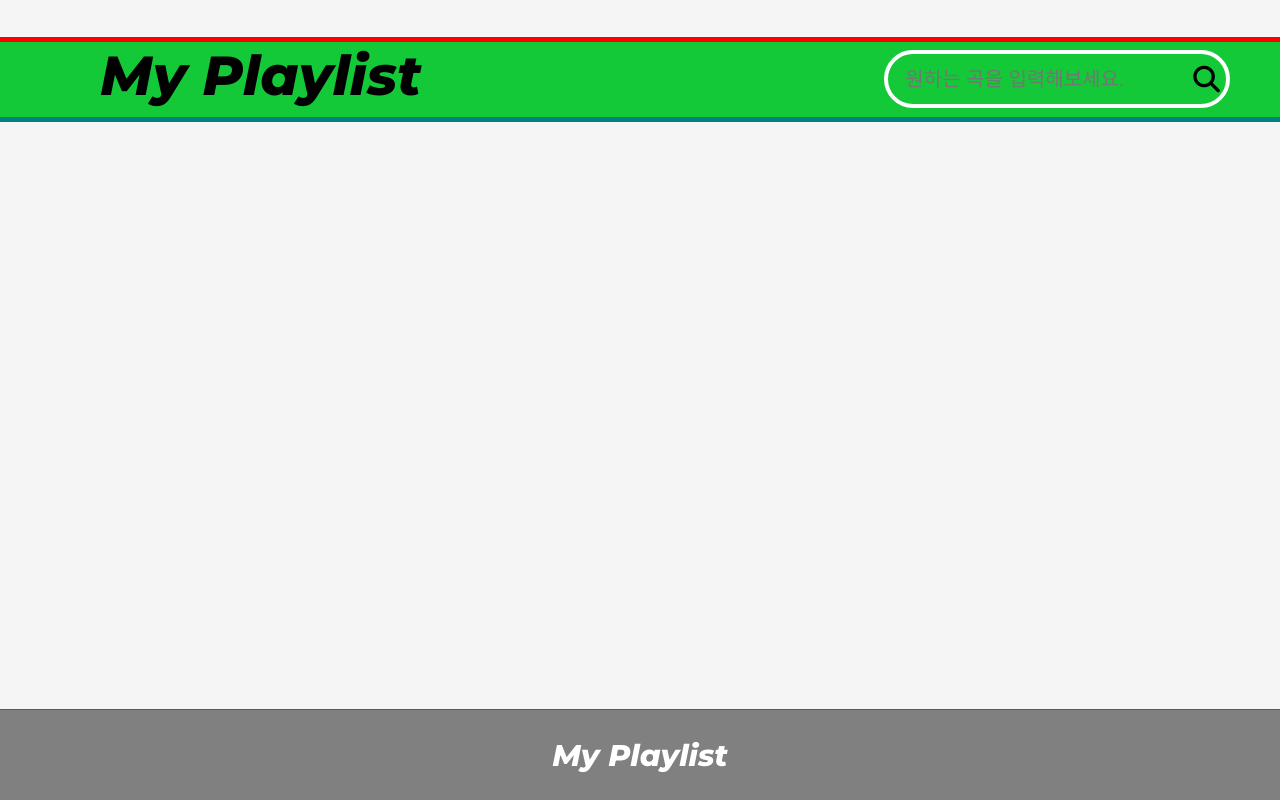
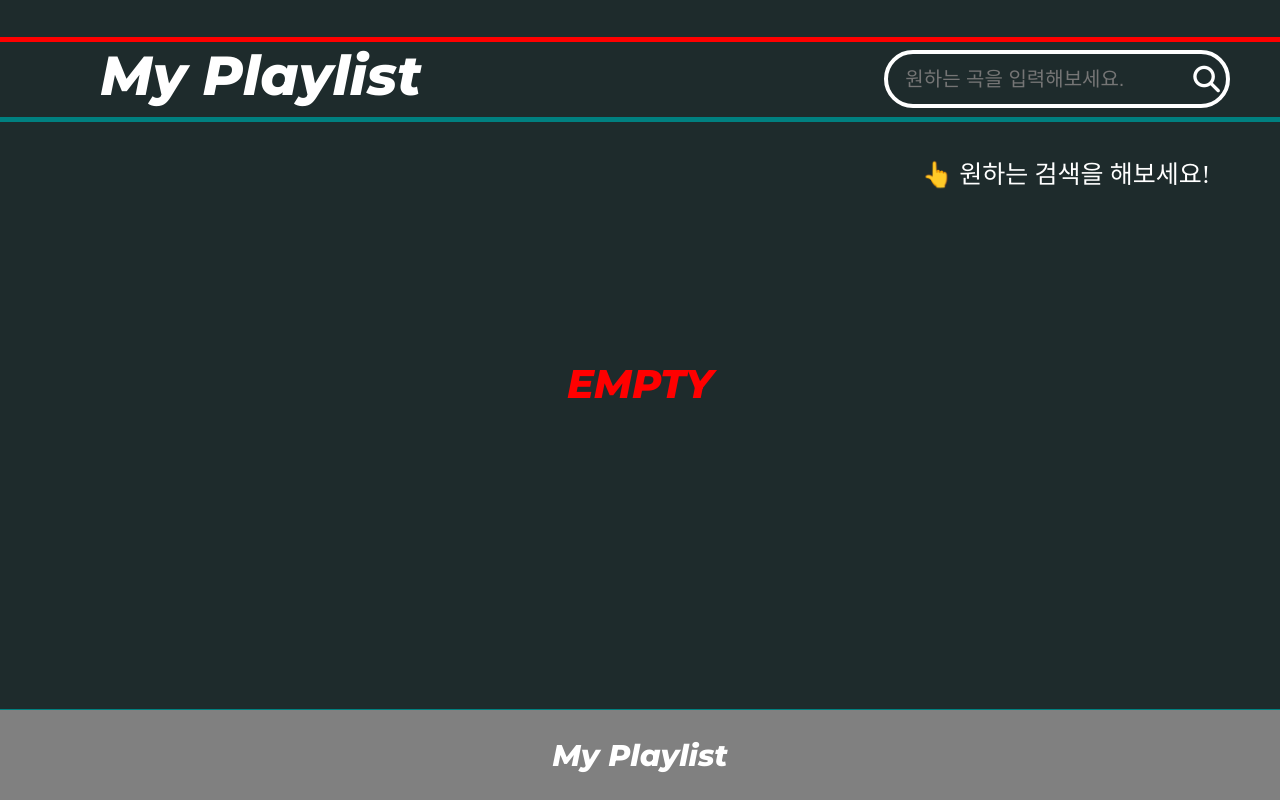
Before and after one commit to CodeSoom/project-react-3-shinhyogeun, a React app: page / in a window 1280 px wide. Built offline with nearby package versions, Linux system fonts and the light colour scheme.

Commit message:
전반적인 디자인 수정

```diff
--- a/fixtures/musics.js
+++ b/fixtures/musics.js
@@ -57,6 +57,7 @@ const musics = {
         channelTitle: 'K BOO',
       },
     },
+
   ],
 };
 
--- a/src/App.jsx
+++ b/src/App.jsx
@@ -20,7 +20,6 @@ import { loadItem } from './services/storage';
 
 const Title = styled.h1({
   fontFamily: 'Montserrat, sans-serif',
-  animation: `${colorChage} 10s linear infinite alternate both`,
   fontSize: '55px',
   height: '75px',
   width: '1900px',
@@ -39,6 +38,17 @@ const Header = styled.header({
   padding: '0',
 });
 
+const Background = styled.div({
+  position: 'fixed',
+  top: 0,
+  left: 0,
+  right: 0,
+  bottom: 0,
+  animation: `${colorChage} 10s linear infinite alternate both`,
+  filter: 'brightness(30%)',
+  zIndex: '-1',
+});
+
 export default function App() {
   const dispatch = useDispatch();
 
@@ -47,6 +57,7 @@ export default function App() {
 
   return (
     <>
+      <Background />
       <Header>
         <Title>
           <Link to="/">My Playlist</Link>
--- a/src/components/Playlist.jsx
+++ b/src/components/Playlist.jsx
@@ -1,10 +1,19 @@
 import React, { useCallback, useState } from 'react';
+
+import styled from '@emotion/styled';
 
 import Button from '../styles/Button';
 import List from '../styles/List';
 import Item from '../styles/Item';
+import Empty from '../styles/Empty';
 import Modal from './Modal';
 import Confirm from './Confirm';
+
+const Title = styled.div({
+  textAlign: 'center',
+  fontFamily: 'Montserrat, sans-serif',
+  fontSize: '30px',
+});
 
 export default function Playlist({ playlist, onClickListen, onClickDelete }) {
   const initialState = { visible: false, deletedVideoId: null };
@@ -26,8 +35,18 @@ export default function Playlist({ playlist, onClickListen, onClickDelete }) {
     setState({ ...state, visible: !visible });
   }, [state, visible]);
 
+  if (playlist.length === 0) {
+    return (
+      <Empty>
+        <div>👆 원하는 검색을 해보세요!</div>
+        <div>EMPTY</div>
+      </Empty>
+    );
+  }
+
   return (
     <div>
+      <Title>Playlist</Title>
       <List>
         {playlist?.map(({ videoId, url, title }) => (
           <Item key={videoId} onClick={() => onClickListen({ videoId, url, title })}>
--- a/src/components/SearchForm.jsx
+++ b/src/components/SearchForm.jsx
@@ -2,10 +2,7 @@ import React, { useCallback, useEffect } from 'react';
 
 import styled from '@emotion/styled';
 
-import colorChange from '../styles/animations/colorChange';
-
 const InputHeader = styled.div({
-  animation: `${colorChange} 10s linear infinite alternate both`,
   width: '400px',
   height: '75px',
   paddingRight: '50px',
--- a/src/components/SearchResult.jsx
+++ b/src/components/SearchResult.jsx
@@ -7,6 +7,7 @@ import Song from './Song';
 import List from '../styles/List';
 
 const SeeMore = styled.button({
+  backgroundColor: 'transparent',
   border: 'none',
   marginTop: '30px',
   fontFamily: 'Montserrat, sans-serif',
@@ -16,11 +17,17 @@ const SeeMore = styled.button({
   },
 });
 
+const Results = styled.div({
+  display: 'flex',
+  flexWrap: 'wrap',
+  width: '720px',
+});
+
 export default function SearchResult({ musics, onMoreClick, onListenClick }) {
   return (
     <>
       <List>
-        <div>
+        <Results>
           {musics?.map((music) => (
             <Song
               resultToken
@@ -29,7 +36,7 @@ export default function SearchResult({ musics, onMoreClick, onListenClick }) {
               onListenClick={onListenClick}
             />
           ))}
-        </div>
+        </Results>
         <SeeMore type="button" onClick={onMoreClick}>See More</SeeMore>
       </List>
     </>
--- a/src/components/Song.jsx
+++ b/src/components/Song.jsx
@@ -4,49 +4,51 @@ import styled from '@emotion/styled';
 
 const Item = styled.li({
   fontFamily: 'Montserrat, sans-serif',
-  width: '700px',
-  display: 'flex',
-  alignItems: 'center',
+  position: 'relative',
+  width: '220px',
+  height: '272px',
   padding: '10px',
-  border: '2px solid darkturquoise',
-  borderRadius: '30px',
   margin: '15px 0 0 0',
   '&:hover': {
     '& > :nth-of-type(2)': {
-      display: 'flex',
+      visibility: 'visible',
+    },
+    '& > img': {
+      filter: 'blur(2px)',
     },
     cursor: 'pointer',
   },
   '& img': {
-    width: '100px',
-    height: '100px',
-    border: '2px solid black',
-    borderRadius: '20px',
+    width: '220px',
+    height: '220px',
+    objectFit: 'cover',
+    borderRadius: '4px',
   },
   '& > div:nth-of-type(1)': {
-    width: '370px',
-    marginLeft: '10px',
+    width: '220px',
   },
 
   '& p': {
-    fontSize: '17px',
+    fontSize: '12px',
     backgroundColor: 'transparent',
+    overflow: 'hidden',
+    textOverflow: 'ellipsis',
+    display: '-webkit-box',
+    WebkitLineClamp: '2',
+    WebkitBoxOrient: 'vertical',
+    wordWrap: 'break-word',
+    lineHeight: '1.2em',
+    height: '2.4em',
   },
 });
 
 const PlayButton = styled.div({
-  width: '100px',
-  height: '40px',
-  display: 'none',
-  justifyContent: 'center',
-  alignItems: 'center',
-  border: '2px solid black',
-  borderRadius: '10px',
-  boxShadow: '0px 5px 5px black',
-  marginLeft: '100px',
-  '& div': {
-    marginLeft: '5px',
-  },
+  fontSize: '20px',
+  visibility: 'hidden',
+  position: 'absolute',
+  top: '40%',
+  left: '50%',
+  transform: 'translate(-50%, -50%)',
 });
 
 export default function Song({ resultToken, music, onListenClick }) {
@@ -74,7 +76,6 @@ export default function Song({ resultToken, music, onListenClick }) {
       </div>
       <PlayButton className="play-btn">
         <i className="fas fa-play" />
-        <div>Play</div>
       </PlayButton>
     </Item>
   );
--- a/src/services/api.js
+++ b/src/services/api.js
@@ -1,7 +1,7 @@
 export async function fetchYouTubeMusics(keyword, nextPageToken) {
   const key = process.env.API_KEY;
   const url = 'https://www.googleapis.com/youtube/v3/search?'
-    + `key=${key}&q=${keyword} 플레이리스트&maxResults=1&part=snippet&type=video&`
+    + `key=${key}&q=${keyword} 플레이리스트&maxResults=6&part=snippet&type=video&`
     + 'fields=(nextPageToken,items(id,snippet(title,channelTitle,description,thumbnails)))&'
     + `${nextPageToken ? `pageToken=${nextPageToken}` : ''}`;
   const response = await fetch(url);
--- /dev/null
+++ b/src/styles/Empty.jsx
@@ -0,0 +1,21 @@
+import styled from '@emotion/styled';
+
+const Empty = styled.div({
+  position: 'relative',
+  '& > div:nth-of-type(1)': {
+    position: 'absolute',
+    fontSize: '25px',
+    right: '70px',
+    top: '-5px',
+  },
+  '& > div:nth-of-type(2)': {
+    position: 'relative',
+    textAlign: 'center',
+    fontSize: '40px',
+    top: '200px',
+    color: 'red',
+    fontFamily: 'Montserrat, sans-serif',
+  },
+});
+
+export default Empty;
--- a/src/styles/Item.jsx
+++ b/src/styles/Item.jsx
@@ -21,7 +21,7 @@ const Item = styled.li({
     width: '100px',
     height: '100px',
     border: '2px solid black',
-    borderRadius: '20px',
+    borderRadius: '50%',
   },
   '& > div:nth-of-type(1)': {
     width: '370px',
--- a/src/styles/List.jsx
+++ b/src/styles/List.jsx
@@ -7,6 +7,7 @@ const List = styled.ul({
   alignItems: 'center',
   listStyle: 'none',
   padding: '0',
+  lineHeight: '2rem',
 });
 
 export default List;
--- a/src/styles/animations/colorChange.js
+++ b/src/styles/animations/colorChange.js
@@ -3,6 +3,9 @@ import { keyframes } from '@emotion/react';
 const colorChage = keyframes`
   0% {
     background-color: #19dcea;
+  }
+  50%{
+    background-color: #6C8AA3;
   }
   100% {
     background-color: #13c40a;
--- a/src/styles/global.jsx
+++ b/src/styles/global.jsx
@@ -7,7 +7,7 @@ const GlobalStyle = () => (
       @import url('https://fonts.googleapis.com/css2?family=Montserrat:ital,wght@1,800&display=swap');
 
       * {
-        color: black;
+        color: white;
       }
 
       body{
```
